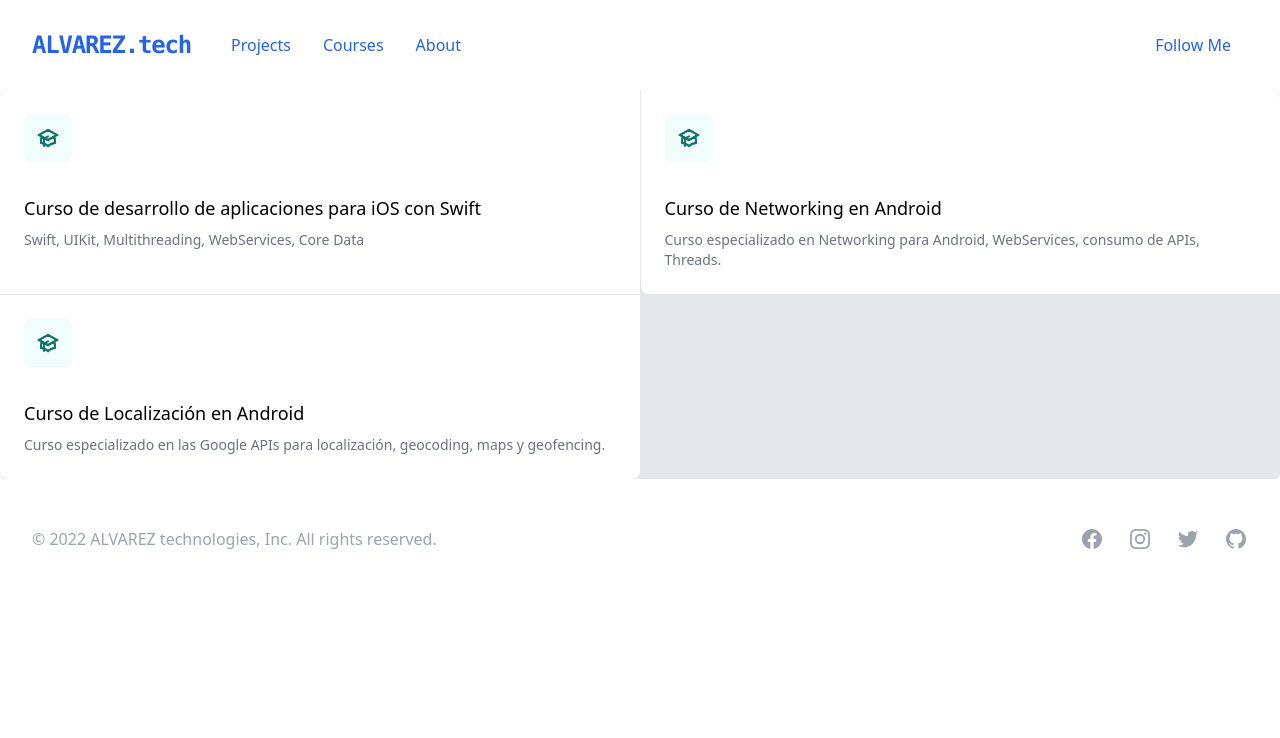
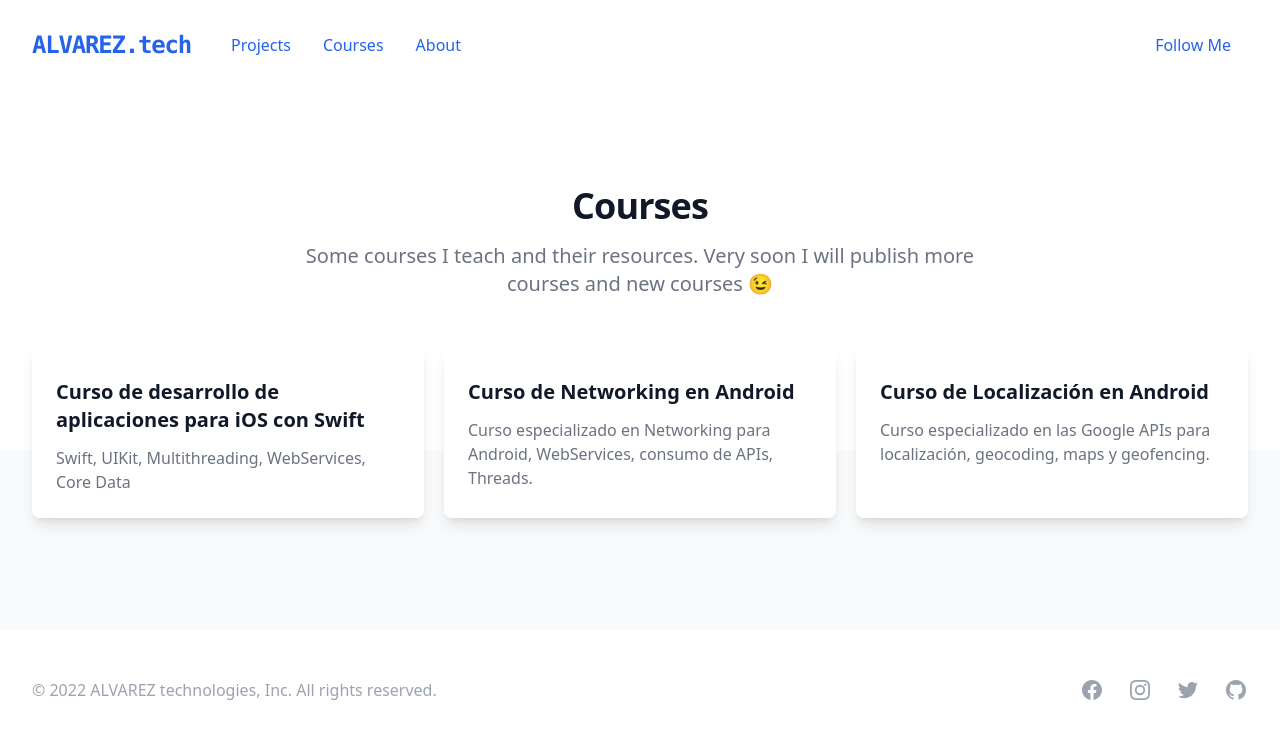
Before and after one commit to alvareztech/web, a Next.js app: page /courses in a window 1280 px wide. Shown: the top 738 px of the page. Built offline with nearby package versions, Linux system fonts and the light colour scheme.

Commit message:
Projects & courses improvements

```diff
--- a/pages/courses.js
+++ b/pages/courses.js
@@ -1,89 +1,50 @@
 import Layout from "../components/layout";
 import { getAllPosts } from "../lib/posts";
 import Link from "next/link";
-import { classNames } from "../lib/util";
-import {
-  AcademicCapIcon,
-  BadgeCheckIcon,
-  CashIcon,
-  ClockIcon,
-  ReceiptRefundIcon,
-  UsersIcon,
-} from '@heroicons/react/outline'
 
 export default function Courses({ courses }) {
   return (
     <Layout>
-      <div className="rounded-lg bg-gray-200 overflow-hidden shadow divide-y divide-gray-200 sm:divide-y-0 sm:grid sm:grid-cols-2 sm:gap-px">
-        {courses.map((course, courseIdx) => (
-          <div
-            key={course.title}
-            className={classNames(
-              courseIdx === 0 ? 'rounded-tl-lg rounded-tr-lg sm:rounded-tr-none' : '',
-              courseIdx === 1 ? 'sm:rounded-tr-lg' : '',
-              courseIdx === courses.length - 2 ? 'sm:rounded-bl-lg' : '',
-              courseIdx === courses.length - 1 ? 'rounded-bl-lg rounded-br-lg sm:rounded-bl-none' : '',
-              'relative group bg-white p-6 focus-within:ring-2 focus-within:ring-inset focus-within:ring-indigo-500'
-            )}
-          >
-            <div>
-              <span
-                className={classNames(
-                  "bg-teal-50",
-                  "text-teal-700",
-                  'rounded-lg inline-flex p-3 ring-4 ring-white'
-                )}
-              >
-                <AcademicCapIcon className="h-6 w-6" aria-hidden="true" />
-              </span>
+      <div className="relative bg-gray-50 pt-16 pb-20 px-4 sm:px-6 lg:pt-24 lg:pb-28 lg:px-8">
+        <div className="absolute inset-0">
+          <div className="bg-white h-1/3 sm:h-2/3" />
         </div>
-            <div className="mt-8">
-              <h3 className="text-lg font-medium">
+        <div className="relative max-w-7xl mx-auto">
+          <div className="text-center">
+            <h2 className="text-3xl tracking-tight font-extrabold text-gray-900 sm:text-4xl">Courses</h2>
+            <p className="mt-3 max-w-2xl mx-auto text-xl text-gray-500 sm:mt-4">
+              Some courses I teach and their resources. Very soon I will publish more courses and new courses 😉
+            </p>
+          </div>
+          <div className="mt-12 max-w-lg mx-auto grid gap-5 lg:grid-cols-3 lg:max-w-none">
+
+            {courses.map((course) => (
+              <div key={course.title} className="flex flex-col rounded-lg shadow-lg overflow-hidden">
+                <div className="flex-1 bg-white p-6 flex flex-col justify-between">
+                  <div className="flex-1">
+                    <p className="text-sm font-medium text-blue-600">
                       <Link href={"/courses/" + course.slug}>
-                  <a className="focus:outline-none">
-                    {/* Extend touch target to entire panel */}
-                    <span className="absolute inset-0" aria-hidden="true" />
-                    {course.title}
+                        <a className="hover:underline">
+                          <span className="uppercase">{course.category}</span>
                         </a>
                       </Link>
-              </h3>
-              <p className="mt-2 text-sm text-gray-500">
-                {course.summary}
                     </p>
+                    <Link href={"/courses/" + course.slug}>
+                      <a className="block mt-2">
+                        <p className="text-xl font-semibold text-gray-900">{course.title}</p>
+                        <p className="mt-3 text-base text-gray-500">{course.summary}</p>
+                      </a>
+                    </Link>
                   </div>
-            <span
-              className="pointer-events-none absolute top-6 right-6 text-gray-300 group-hover:text-gray-400"
-              aria-hidden="true"
-            >
-            </span>
+                </div>
               </div>
             ))}
+
+          </div>
+        </div>
       </div>
     </Layout>
   )
-
-  // return (
-  //   <Layout>
-  //     <div
-  //       className="max-w-7xl mx-auto sm:px-6 lg:px-8">
-  //       <h2
-  //         className="text-3xl font-bold text-gray-900 sm:text-4xl py-4">{courses.length} courses</h2>
-  //       <div className="space-x-2">
-  //         {courses.map(({ slug, date, title, tags, language, summary }) => (
-  //           <Link key={slug} href={"/courses/" + slug}>
-  //             <a>
-  //               <span
-  //                 key={title}
-  //                 className={classNames("uppercase", "bg-slate-500", 'inline-flex items-center px-2 my-1 rounded text-xl font-bold')}>
-  //                 {title}
-  //               </span>
-  //             </a>
-  //           </Link>
-  //         ))}
-  //       </div>
-  //     </div>
-  //   </Layout>
-  // )
 }
 
 export async function getStaticProps() {
```
Also changed, not shown: pages/projects.js (indentation only). Lines whose indentation alone changed are shown as unchanged.
